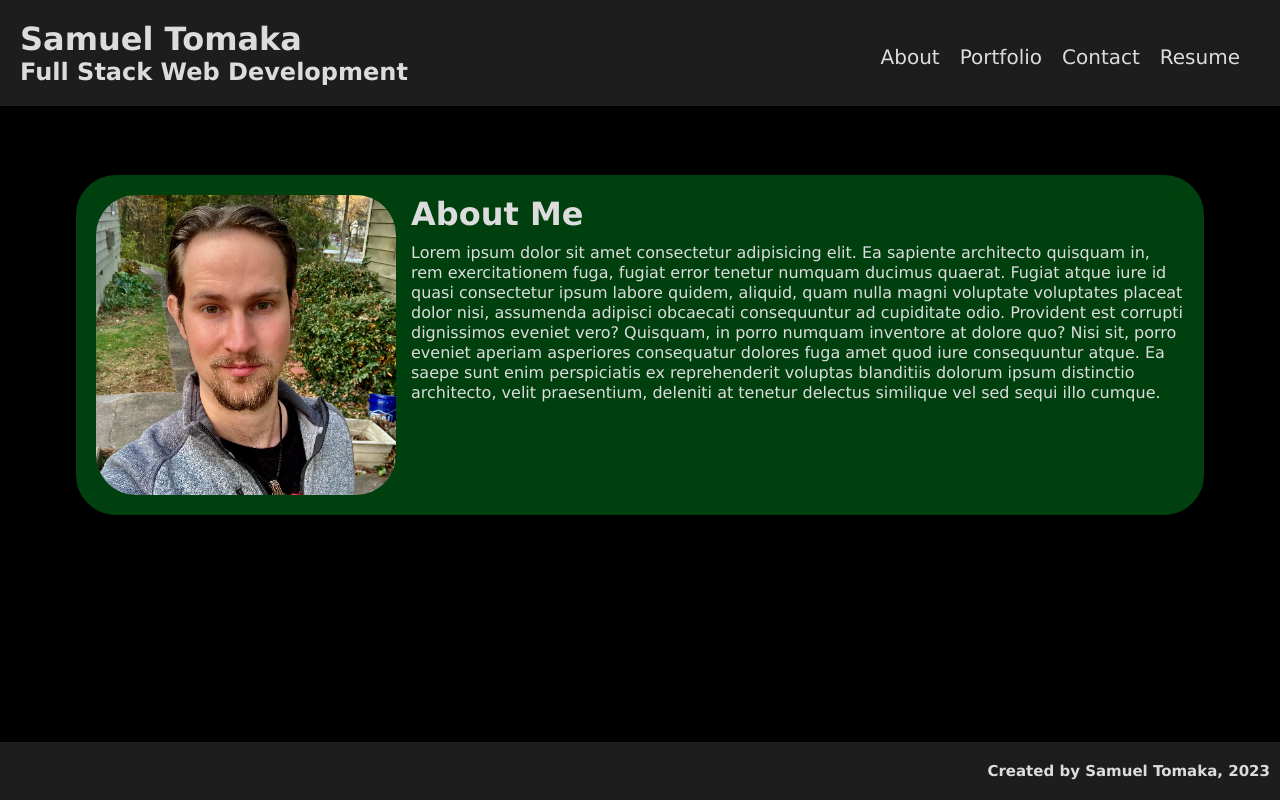
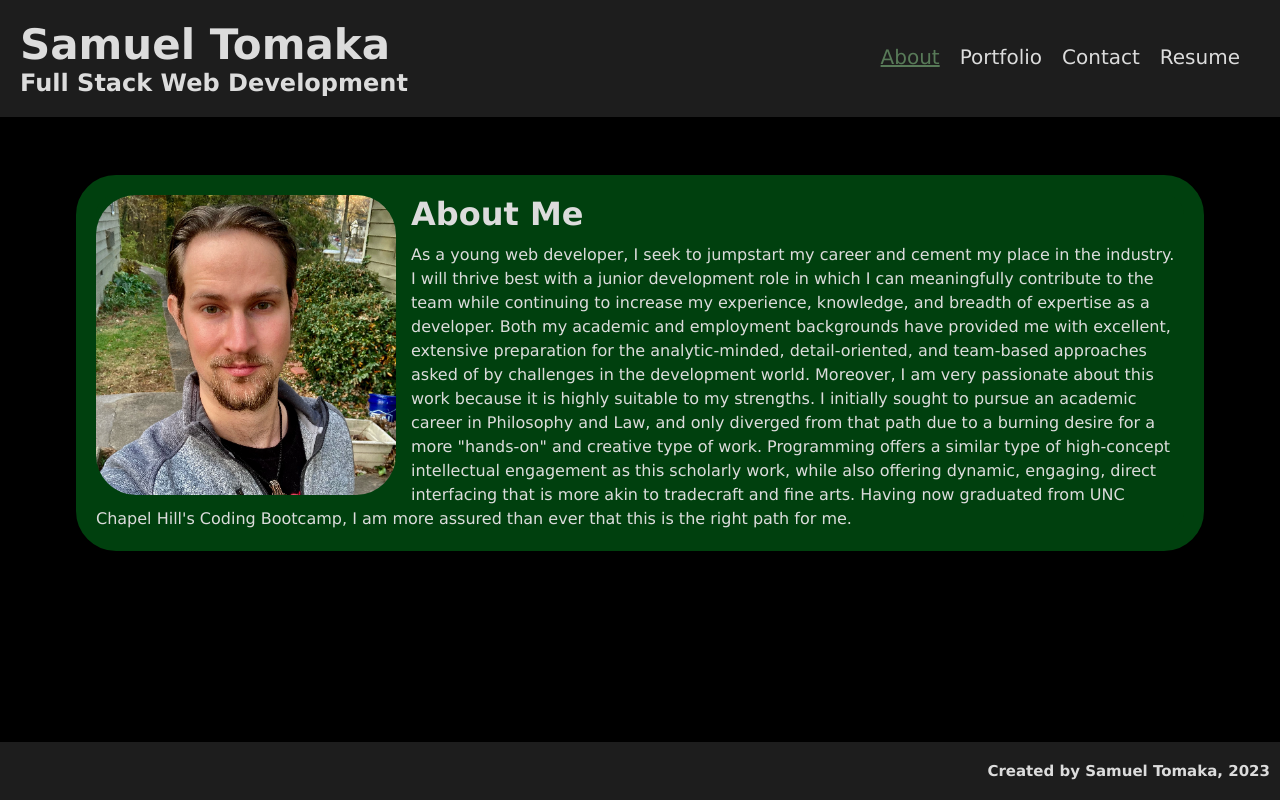
Before and after one commit to altavada/portfolio-with-react, a React (Create React App) app: page / in a window 1280 px wide. Built offline with nearby package versions, Linux system fonts and the light colour scheme.

Commit message:
more formatting

```diff
--- a/src/components/Header.js
+++ b/src/components/Header.js
@@ -3,43 +3,41 @@ import Section from "./Section";
 import { useState } from "react";
 
 function Header() {
-  const styles = {
-    header: {
-      padding: "20px",
-      background: "rgba(58, 58, 58, 0.5)",
-      position: "fixed",
-      width: "100%",
-    },
-    headline: {
-      display: "inline-block",
-    },
-    title: {
-      fontSize: "48px",
-    },
-    nav: {
-      display: "flex",
-      paddingTop: "25px",
-      paddingRight: "50px",
-      float: "right",
-      fontSize: "20px",
-    },
-  };
   const [navTab, setTab] = useState("about");
   const handleClick = (event) => {
-    setTab(event.target.getAttribute('data-type'));
+    setTab(event.target.getAttribute("id"));
+    document.getElementById("about").style = "none";
+    document.getElementById("portfolio").style = "none";
+    document.getElementById("contact").style = "none";
+    document.getElementById("resume").style = "none";
+    event.target.style.textDecoration = "underline";
+    event.target.style.color = "rgb(88, 122, 88)";
   };
   return (
     <div>
-      <header style={styles.header}>
-        <div style={styles.headline}>
+      <header>
+        <div className="headline">
           <h1>Samuel Tomaka</h1>
           <h2>Full Stack Web Development</h2>
         </div>
-        <nav style={styles.nav}>
-          <span className="navbtn" data-type="about" onClick={handleClick}>About</span>
-          <span className="navbtn" data-type="portfolio" onClick={handleClick}>Portfolio</span>
-          <span className="navbtn" data-type="contact" onClick={handleClick}>Contact</span>
-          <span className="navbtn" data-type="resume" onClick={handleClick}>Resume</span>
+        <nav>
+          <span
+            className="navbtn"
+            id="about"
+            onClick={handleClick}
+            style={{ textDecoration: "underline", color: 'rgb(88, 122, 88)' }}
+          >
+            About
+          </span>
+          <span className="navbtn" id="portfolio" onClick={handleClick}>
+            Portfolio
+          </span>
+          <span className="navbtn" id="contact" onClick={handleClick}>
+            Contact
+          </span>
+          <span className="navbtn" id="resume" onClick={handleClick}>
+            Resume
+          </span>
         </nav>
       </header>
       <Section onTab={navTab} />
--- a/src/components/sections/About.js
+++ b/src/components/sections/About.js
@@ -6,24 +6,30 @@ export default function About() {
       <section className="firstsection" id="about">
         <div className="bio">
           <img
-            src='/images/me.png'
+            src="/images/me.png"
             alt="Sam Tomaka professional headshot."
           ></img>
           <div>
             <h2>About Me</h2>
             <p>
-              Lorem ipsum dolor sit amet consectetur adipisicing elit. Ea
-              sapiente architecto quisquam in, rem exercitationem fuga, fugiat
-              error tenetur numquam ducimus quaerat. Fugiat atque iure id quasi
-              consectetur ipsum labore quidem, aliquid, quam nulla magni
-              voluptate voluptates placeat dolor nisi, assumenda adipisci
-              obcaecati consequuntur ad cupiditate odio. Provident est corrupti
-              dignissimos eveniet vero? Quisquam, in porro numquam inventore at
-              dolore quo? Nisi sit, porro eveniet aperiam asperiores consequatur
-              dolores fuga amet quod iure consequuntur atque. Ea saepe sunt enim
-              perspiciatis ex reprehenderit voluptas blanditiis dolorum ipsum
-              distinctio architecto, velit praesentium, deleniti at tenetur
-              delectus similique vel sed sequi illo cumque.
+              As a young web developer, I seek to jumpstart my career and cement
+              my place in the industry. I will thrive best with a junior
+              development role in which I can meaningfully contribute to the
+              team while continuing to increase my experience, knowledge, and
+              breadth of expertise as a developer. Both my academic and
+              employment backgrounds have provided me with excellent, extensive
+              preparation for the analytic-minded, detail-oriented, and
+              team-based approaches asked of by challenges in the development
+              world. Moreover, I am very passionate about this work because it
+              is highly suitable to my strengths. I initially sought to pursue
+              an academic career in Philosophy and Law, and only diverged from
+              that path due to a burning desire for a more "hands-on" and
+              creative type of work. Programming offers a similar type of
+              high-concept intellectual engagement as this scholarly work, while
+              also offering dynamic, engaging, direct interfacing that is more
+              akin to tradecraft and fine arts. Having now graduated from UNC
+              Chapel Hill's Coding Bootcamp, I am more assured than ever that
+              this is the right path for me.
             </p>
           </div>
         </div>
--- a/src/styles/Body.css
+++ b/src/styles/Body.css
@@ -37,7 +37,7 @@
 }
 
 .bio p {
-    line-height: 1.25;
+    line-height: 1.5;
 }
 
 .bodyheader {
@@ -50,6 +50,10 @@
     flex-wrap: wrap;
     padding-top: 20px;
     justify-content: center;
+}
+
+.boxes a {
+    text-decoration: none;
 }
 
 .boxitem {
@@ -118,6 +122,10 @@
     background-color: white;
 }
 
+#resumeicon:active {
+    background-color: var(--mutegreen);
+}
+
 .contacts a {
     color: white;
     background-color: rgba(58, 58, 58, 0.5);
@@ -135,7 +143,7 @@
 }
 
 .contacts a:active {
-    background-color: gray;
+    background-color: var(--mutegreen);
 }
 
 .resume a {
--- a/src/styles/Header.css
+++ b/src/styles/Header.css
@@ -1,3 +1,26 @@
+header {
+    padding: 20px;
+    background-color: rgba(58, 58, 58, 0.5);
+    position: fixed;
+    width: 100%;
+}
+
+.headline {
+    display: inline-block;
+}
+
+h1 {
+    font-size: 42px;
+}
+
+nav {
+    display: flex;
+    padding-top: 25px;
+    padding-right: 50px;
+    float: right;
+    font-size: 20px;
+}
+
 .navbtn {
     padding: 10px;
     margin-top: -10px;
```
